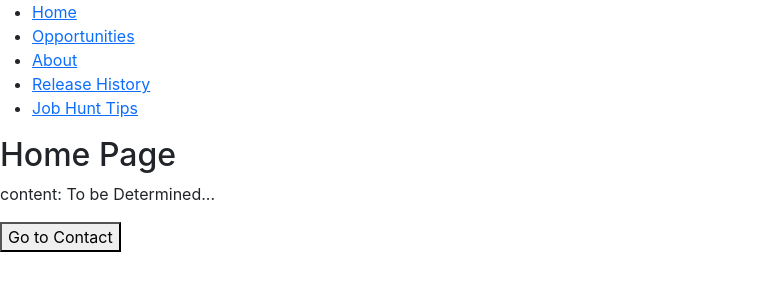
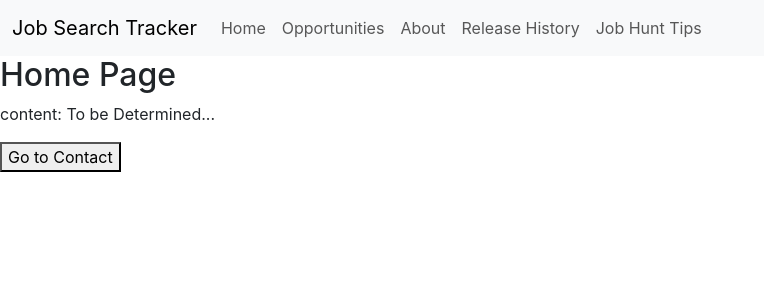
Before and after one commit to bbornino/django_react_job_search, a React (Create React App) app in the folder frontend/: page / in a window 1280 px wide. Shown: the top 300 px of the page, without its empty margins (0-764 px from the left). Built offline with nearby package versions, Linux system fonts and the light colour scheme.

Commit message:
Use ReactStrap Navbar

```diff
--- a/frontend/src/App.js
+++ b/frontend/src/App.js
@@ -8,7 +8,7 @@ import {
   useNavigate,
   Outlet,
 } from "react-router-dom"
-import {Navbar} from 'reactstrap';
+import {Collapse, Navbar, NavbarBrand, NavbarToggler, Nav, NavItem, NavLink} from 'reactstrap';
 
 import OpportunityList from "./components/OpportunityList";
 import About from "./components/About";
@@ -30,19 +30,38 @@ const Home = () => {
 
 
 
-function App() {
-  return (
+export default class App extends React.Component {
+  constructor(props) {
+    super(props);
+
+    this.toggle = this.toggle.bind(this);
+    this.state = {
+      isOpen: false
+    };
+  }
+  toggle() {
+    this.setState({
+      isOpen: !this.state.isOpen
+    });
+  }
+
+  render() {
+    return (
       <Router>
-          <nav className="bg-white border-b border-gray-100">
-              <ul>
-                  <li><Link to="/">Home</Link></li>
-                  <li><Link to="/opportunities">Opportunities</Link></li>
-                  <li><Link to="/about">About</Link></li>
-                  <li><Link to="/release-history">Release History</Link></li>
-                  <li><Link to="/job-hunt-tips">Job Hunt Tips</Link></li>
+        <Navbar color="light" light expand="md">
+          <NavbarBrand href="/" >Job Search Tracker</NavbarBrand>
+          <NavbarToggler onClick={this.toggle} />
+          <Collapse isOpen={this.state.isOpen} navbar>
+            <Nav className="ml-auto" navbar>
+              <NavItem><NavLink href="/">Home</NavLink></NavItem>
+              <NavItem><NavLink href="/opportunities">Opportunities</NavLink></NavItem>
+              <NavItem><NavLink href="/about">About</NavLink></NavItem>
+              <NavItem><NavLink href="/release-history">Release History</NavLink></NavItem>
+              <NavItem><NavLink href="/job-hunt-tips">Job Hunt Tips</NavLink></NavItem>
+            </Nav>
+          </Collapse>
+        </Navbar>
 
-              </ul>
-          </nav>
           <Routes>
               <Route path="/" element={<Home />} />
               <Route path="/opportunities" element={<OpportunityList />} />
@@ -52,6 +71,8 @@ function App() {
           </Routes>
       </Router>
   );
+  }
+
 }
 
-export default App;
+// export default App;
```
